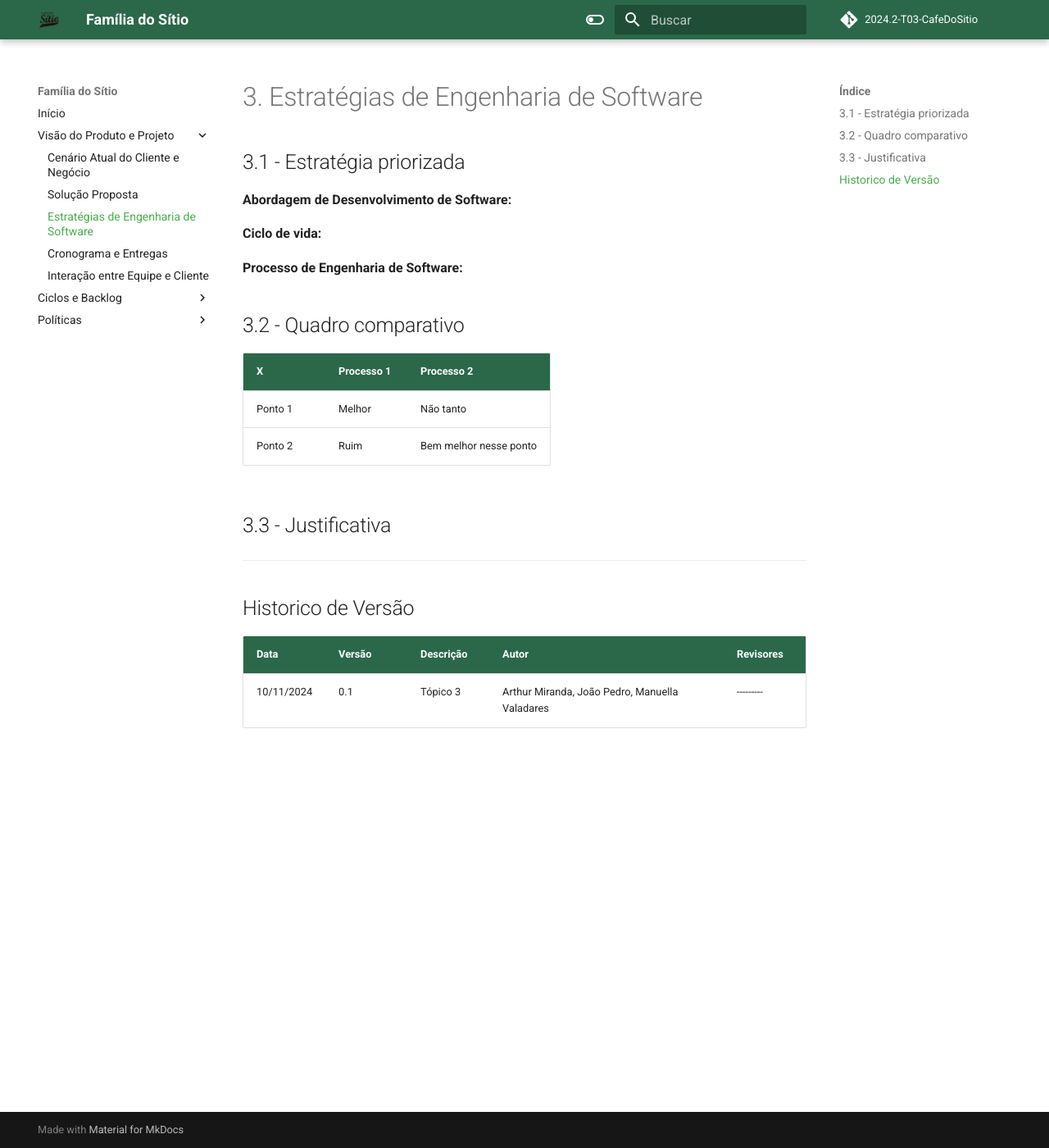
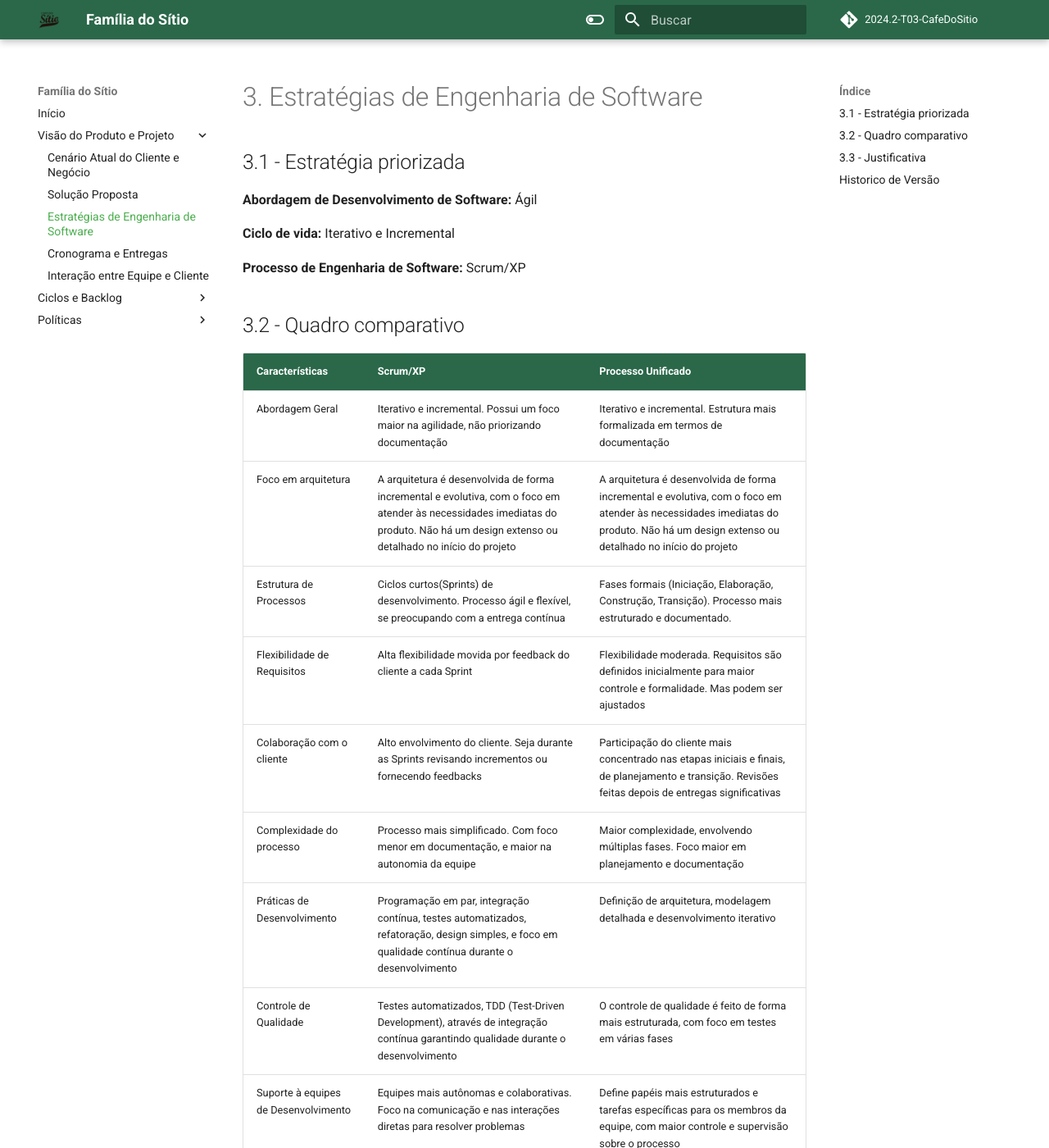
Before and after one commit to mdsreq-fga-unb/2024.2-T03-CafeDoSitio, an MkDocs documentation site: the page built from docs/sections/2-docPage/3-estrategiasEngSoftware.md, in a window 1280 px wide and 1400 px high. Shown: the whole window at 82% size. Built offline with MkDocs 1.6.1 and Material for MkDocs 9.7.7, drawn with Linux system fonts in a browser that asks for light colours; comment, search, counter and statistics services are not loaded.

Commit message:
docs: definicao da estrategia e do quadro comparativo

```diff
--- a/docs/sections/2-docPage/3-estrategiasEngSoftware.md
+++ b/docs/sections/2-docPage/3-estrategiasEngSoftware.md
@@ -1,30 +1,25 @@
 # 3. Estratégias de Engenharia de Software
 
 ##3.1 - Estratégia priorizada
-**Abordagem de Desenvolvimento de Software:**
-<div style="text-align: justify;">
-    <p style="text-indent: 30px;">
-    </p>
-</div>
+**Abordagem de Desenvolvimento de Software:** Ágil
 
-**Ciclo de vida:**
-<div style="text-align: justify;">
-    <p style="text-indent: 30px;">
-    </p>
-</div>
+**Ciclo de vida:** Iterativo e Incremental
 
-**Processo de Engenharia de Software:**
-<div style="text-align: justify;">
-    <p style="text-indent: 30px;">
-    </p>
-</div>
+**Processo de Engenharia de Software:** Scrum/XP
 
 ##3.2 - Quadro comparativo
 
-X     | Processo 1 | Processo 2 |
+Características     | Scrum/XP | Processo Unificado |
 -------- | ------ | --------- |
-Ponto 1 | Melhor | Não tanto |
-Ponto 2 | Ruim | Bem melhor nesse ponto |
+Abordagem Geral | Iterativo e incremental. Possui um foco maior na agilidade, não priorizando documentação | Iterativo e incremental. Estrutura mais formalizada em termos de documentação |
+Foco em arquitetura | A arquitetura é desenvolvida de forma incremental e evolutiva, com o foco em atender às necessidades imediatas do produto. Não há um design extenso ou detalhado no início do projeto | A arquitetura é desenvolvida de forma incremental e evolutiva, com o foco em atender às necessidades imediatas do produto. Não há um design extenso ou detalhado no início do projeto |
+Estrutura de Processos | Ciclos curtos(Sprints) de desenvolvimento. Processo ágil e flexível, se preocupando com a entrega contínua | Fases formais (Iniciação, Elaboração, Construção, Transição). Processo mais estruturado e documentado.
+Flexibilidade de Requisitos | Alta flexibilidade movida por feedback do cliente a cada Sprint| Flexibilidade moderada. Requisitos são definidos inicialmente para maior controle e formalidade. Mas podem ser ajustados
+Colaboração com o cliente | Alto envolvimento do cliente. Seja durante as Sprints revisando incrementos ou fornecendo feedbacks | Participação do cliente mais concentrado nas etapas iniciais e finais, de planejamento e transição. Revisões feitas depois de entregas significativas
+Complexidade do processo | Processo mais simplificado. Com foco menor em documentação, e maior na autonomia da equipe | Maior complexidade, envolvendo múltiplas fases. Foco maior em planejamento e documentação
+Práticas de Desenvolvimento |  Programação em par, integração contínua, testes automatizados, refatoração, design simples, e foco em qualidade contínua durante o desenvolvimento |Definição de arquitetura, modelagem detalhada e desenvolvimento iterativo
+Controle de Qualidade | Testes automatizados, TDD (Test-Driven Development), através de integração contínua garantindo qualidade durante o desenvolvimento | O controle de qualidade é feito de forma mais estruturada, com foco em testes em várias fases
+Suporte à equipes de Desenvolvimento | Equipes mais autônomas e colaborativas. Foco na comunicação e nas interações diretas para resolver problemas | Define papéis mais estruturados e tarefas específicas para os membros da equipe, com maior controle e supervisão sobre o processo
 
 ##3.3 - Justificativa
 
```
